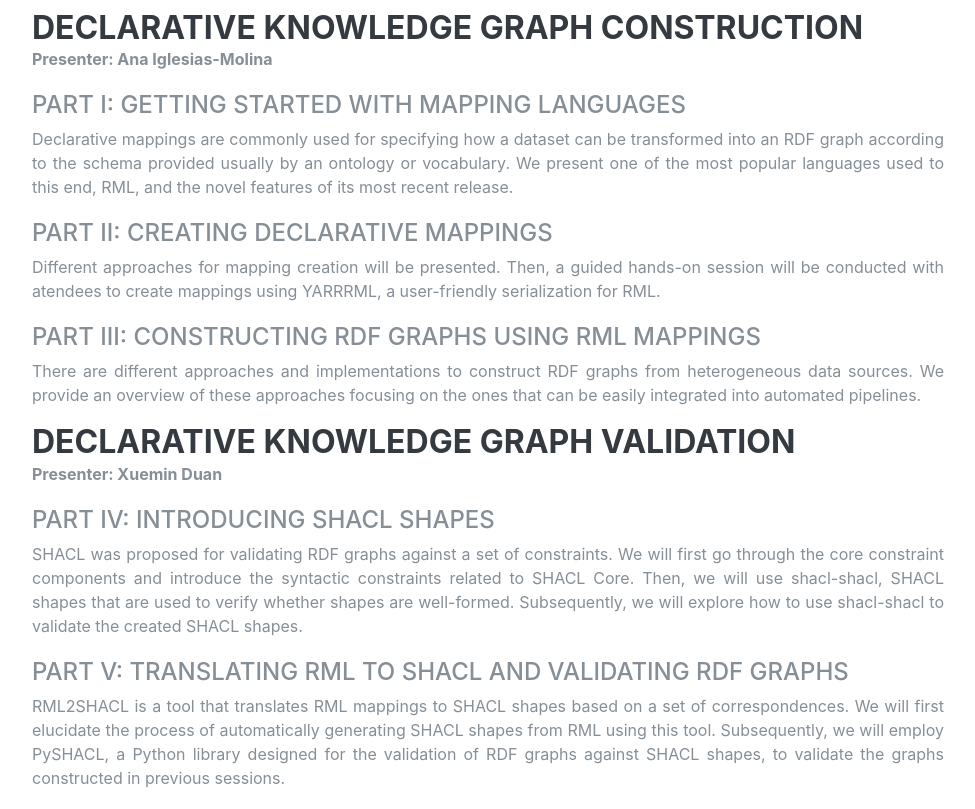
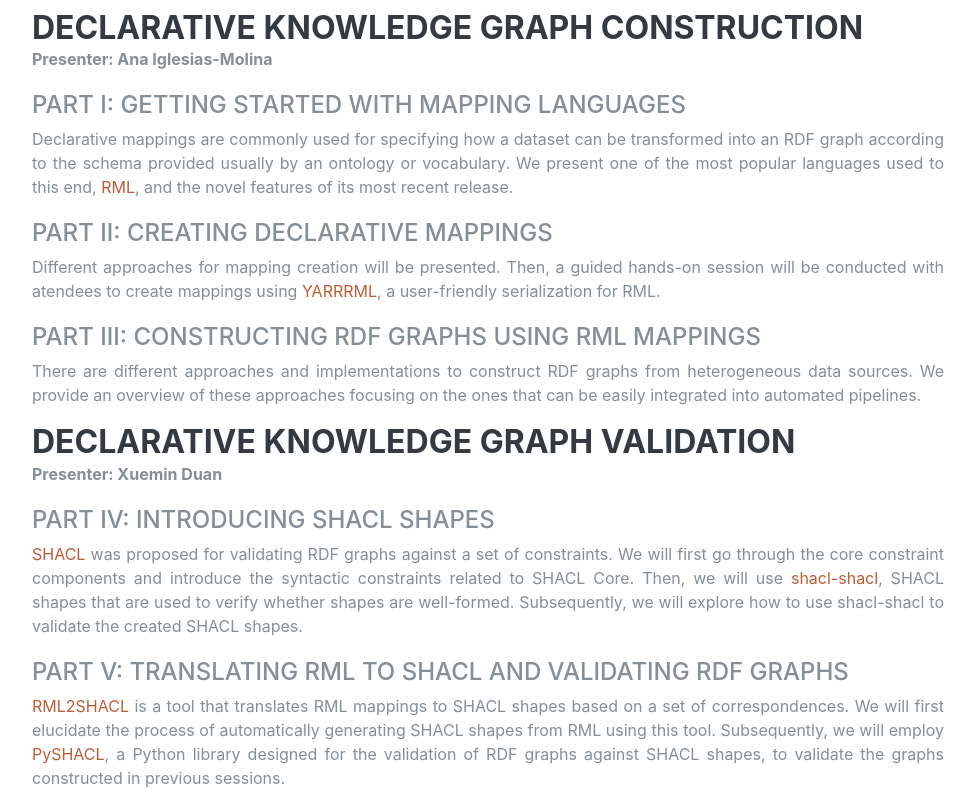
Before and after one commit to kg-construct/tutorials, a plain HTML site: page kcap2023/index.html in a window 1280 px wide. Shown: the part 1220-2029 px from the top of the page, without its empty margins (288-1263 px from the left). Drawn offline with Linux system fonts and the light colour scheme; a web font is replaced by a local one.

Commit message:
links added

```diff
--- a/kcap2023/index.html
+++ b/kcap2023/index.html
@@ -149,13 +149,21 @@ The preliminary limitations of these technologies have been progressively addres
               <h3 class="mb-0">Declarative Knowledge Graph Construction</h3>
               <p><b>Presenter: Ana Iglesias-Molina</b></p>
               <div class="subheading mb-1">Part I: Getting started with mapping languages</div>
-              <p>Declarative mappings are commonly used for specifying how a dataset can be transformed into an RDF graph according to the schema provided usually by an ontology or vocabulary. We present one of the most popular languages used to this end, RML, and the novel features of its most recent release.</p>
+              <p>Declarative mappings are commonly used for specifying how a dataset can be
+              transformed into an RDF graph according to the schema provided usually by an
+              ontology or vocabulary. We present one of the most popular languages used to
+              this end, <a href="https://w3id.org/rml/portal">RML</a>, and the novel features of its most recent release.</p>
 
               <div class="subheading mb-1">Part II: Creating declarative mappings</div>
-              <p>Different approaches for mapping creation will be presented. Then, a guided hands-on session will be conducted with atendees to create mappings using YARRRML, a user-friendly serialization for RML.</p>
+              <p>Different approaches for mapping creation will be presented. Then, a
+              guided hands-on session will be conducted with atendees to create mappings
+              using <a href="https://rml.io/yarrrml/spec/">YARRRML</a>, a user-friendly serialization for RML.</p>
 
               <div class="subheading mb-1">Part III: Constructing RDF graphs using RML mappings</div>
-              <p>There are different approaches and implementations to construct RDF graphs from heterogeneous data sources. We provide an overview of these approaches focusing on the ones that can be easily integrated into automated pipelines.</p>
+              <p>There are different approaches and implementations to construct RDF
+              graphs from heterogeneous data sources. We provide an overview of these
+              approaches focusing on the ones that can be easily integrated into automated
+              pipelines.</p>
             </div>
 
           </div>
@@ -166,15 +174,15 @@ The preliminary limitations of these technologies have been progressively addres
               <h3 class="mb-0">Declarative Knowledge Graph Validation</h3>
               <p><b>Presenter: Xuemin Duan</b></p>
               <div class="subheading mb-1">Part IV: Introducing SHACL shapes</div>
-              <p>SHACL was proposed for validating RDF graphs against a set of constraints.
-              We will first go through the core constraint components and introduce the syntactic constraints related to SHACL Core. Then, we will use
-              shacl-shacl, SHACL shapes that are used to verify whether shapes are well-formed.
+              <p><a href="https://www.w3.org/TR/shacl/">SHACL</a> was proposed for validating RDF graphs against a set of constraints.
+              We will first go through the core constraint components and introduce the syntactic constraints related to SHACL Core.
+              Then, we will use <a href="https://www.w3.org/TR/shacl/#shacl-shacl">shacl-shacl</a>, SHACL shapes that are used to verify whether shapes are well-formed.
               Subsequently, we will explore how to use shacl-shacl to validate the created SHACL shapes.</p>
 
               <div class="subheading mb-1">Part V: Translating RML to SHACL and validating RDF graphs</div>
-              <p> RML2SHACL is a tool that translates RML mappings to SHACL shapes based on a set of correspondences.
+              <p> <a href="https://github.com/RMLio/RML2SHACL">RML2SHACL</a> is a tool that translates RML mappings to SHACL shapes based on a set of correspondences.
               We will first elucidate the process of automatically generating SHACL shapes from RML using this tool.
-              Subsequently, we will employ PySHACL, a Python library designed for the validation of RDF graphs against SHACL shapes, to validate the graphs constructed in previous sessions.</p>
+              Subsequently, we will employ <a href="https://pypi.org/project/pyshacl/">PySHACL</a>, a Python library designed for the validation of RDF graphs against SHACL shapes, to validate the graphs constructed in previous sessions.</p>
             </div>
 
           </div>
@@ -245,14 +253,15 @@ The preliminary limitations of these technologies have been progressively addres
       <section class="resume-section p-3 p-lg-5 d-flex flex-column" id="materials">
         <div class="my-auto">
           <h2 class="mb-5"><span class="text-primary">Materials</span></h2>
-          <div class="subheading mb-3"> All the necessary materials for the tutorial are available at:  <a href="https://github.com/TBD">https://github.com/TBD</a>
+          <div class="subheading mb-3"> All the necessary materials for the tutorial are available at:  <a href="https://github.com/kg-construct/tutorials/tree/main/kcap2023/resources">https://github.com/kg-construct/tutorials/tree/main/kcap2023/resources</a>
           </div>
 
           <div class="subheading mb-3">Software</div>
           <ul class="fa-ul mb-0">
-            <li><strong>Morph-KGC:</strong> KG generation engine optimized for tabular data</li>
-            <li><strong>RML2SHACL:</strong> SHACL shape generator from RML mappings</li>
-          </ul>
+            <li><strong><a href="https://morph-kgc.readthedocs.io/Morph-KGC">Morph-KGC</a>:</strong> KG generation engine optimized for tabular data</li>
+            <li><strong><a href="https://github.com/RMLio/RML2SHACL">RML2SHACL</a>:</strong> SHACL shape generator from RML mappings</li>
+            <li><strong><a href="https://pypi.org/project/pyshacl/">PySHACL</a>:</strong> Python validator for SHACL</li>
+            </ul>
 
 
         </div>
```
